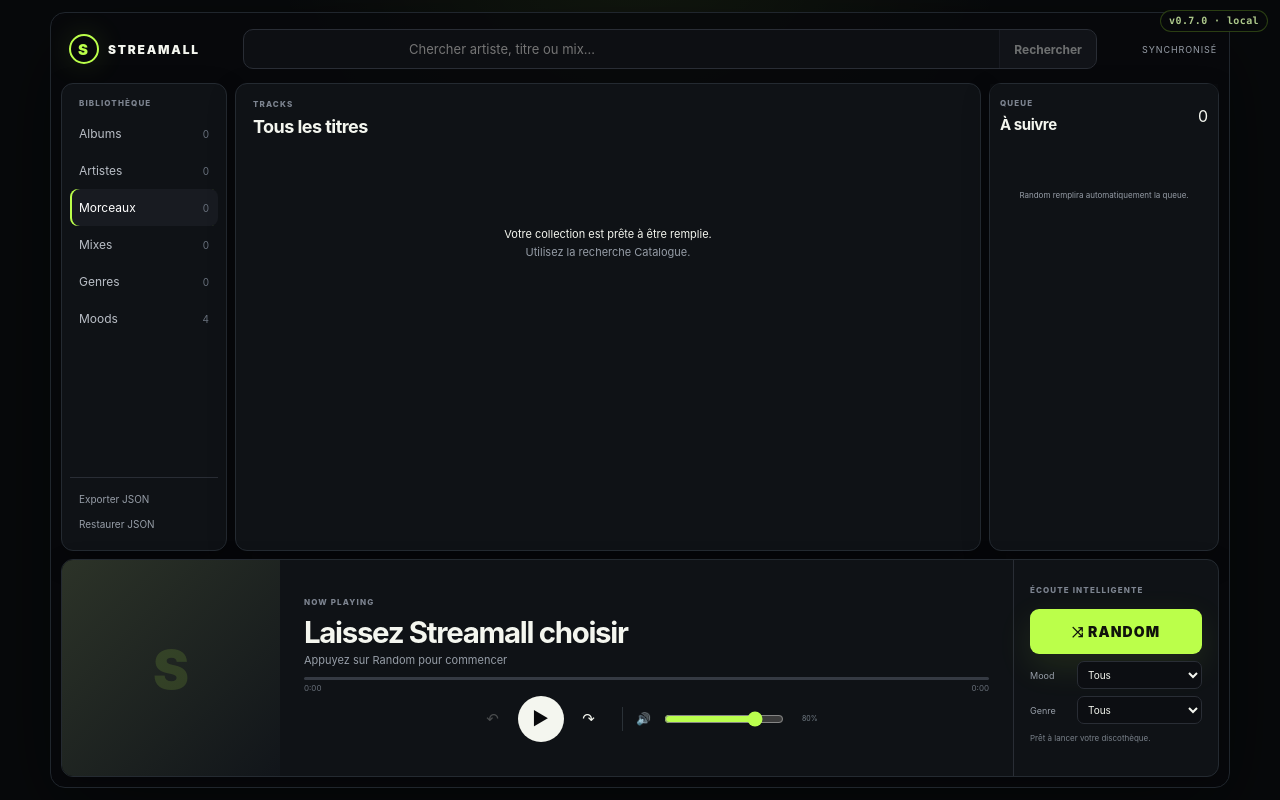
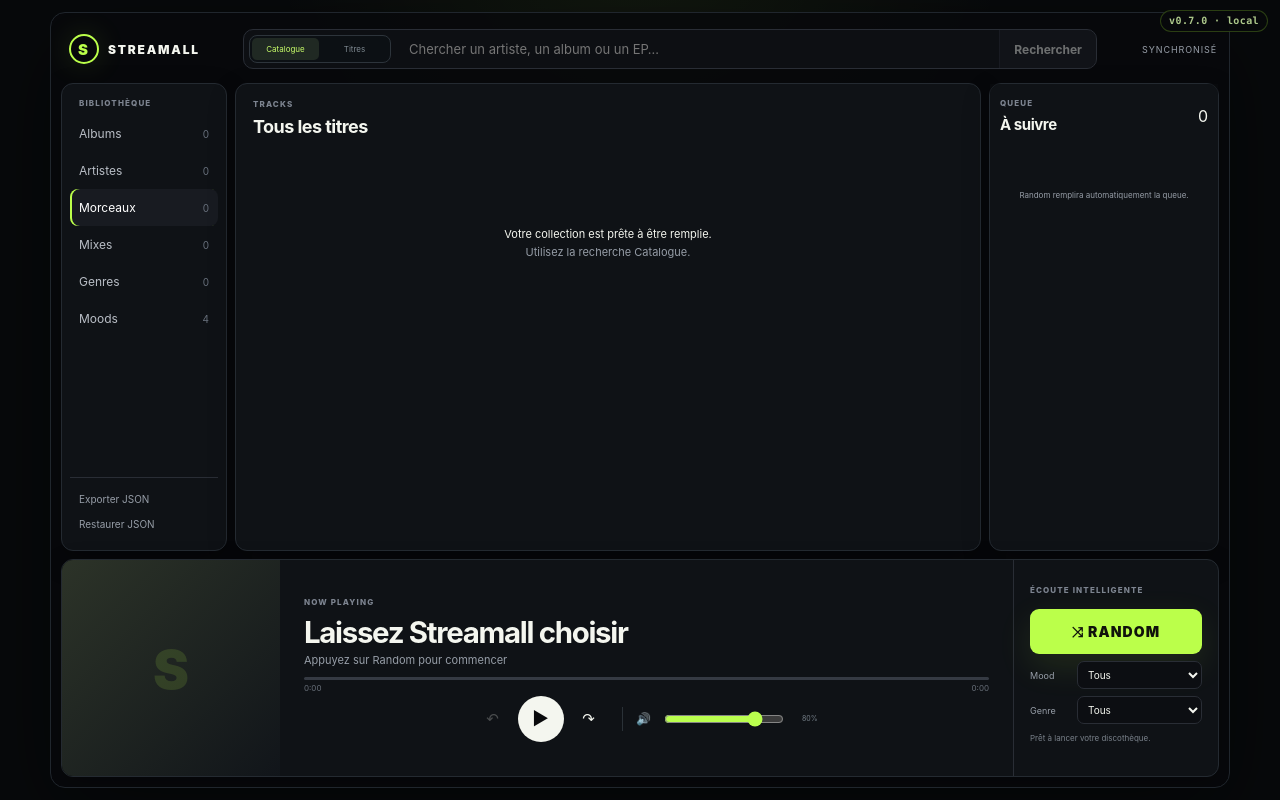
Before and after one commit to Soundprofile59/streamall, a Next.js app: page / in a window 1280 px wide. Built offline with nearby package versions, Linux system fonts and the light colour scheme.

Commit message:
fix: mount main search mode after library load

```diff
--- a/src/client/search-mode-bridge.tsx
+++ b/src/client/search-mode-bridge.tsx
@@ -16,29 +16,36 @@ export function SearchModeBridge() {
   const [mode, setMode] = useState<SearchMode>("catalog");
 
   useEffect(() => {
-    const frame = window.requestAnimationFrame(() => {
+    const findHost = () => {
       const form = document.querySelector<HTMLFormElement>("form.searchbar");
       if (form) setHost(form);
+      return Boolean(form);
+    };
+
+    if (findHost()) return;
+
+    // Streamall renders the search bar only after the library has loaded.
+    // Observe that transition instead of checking once during initial mount.
+    const observer = new MutationObserver(() => {
+      if (findHost()) observer.disconnect();
     });
-    return () => window.cancelAnimationFrame(frame);
+    observer.observe(document.body, { childList: true, subtree: true });
+    return () => observer.disconnect();
   }, []);
 
   useEffect(() => {
     if (!host) return;
     const input = host.querySelector<HTMLInputElement>('input[aria-label="Recherche multi-provider"]');
+    const submitButton = host.querySelector<HTMLButtonElement>('button[type="submit"]');
     if (!input) return;
 
     input.placeholder = mode === "catalog"
       ? "Chercher un artiste, un album ou un EP…"
       : "Chercher un titre ou un mix…";
 
-    const onSubmit = (event: SubmitEvent) => {
-      if (mode !== "catalog") return;
+    const launchCatalog = () => {
       const value = input.value.trim();
-      event.preventDefault();
-      event.stopImmediatePropagation();
       if (value.length < 2) return;
-
       document.querySelector<HTMLButtonElement>(".catalog-launcher")?.click();
       window.requestAnimationFrame(() => {
         window.requestAnimationFrame(() => {
@@ -50,8 +57,35 @@ export function SearchModeBridge() {
       });
     };
 
+    const onSubmit = (event: SubmitEvent) => {
+      if (mode !== "catalog") return;
+      event.preventDefault();
+      event.stopImmediatePropagation();
+      launchCatalog();
+    };
+
+    const onButtonClick = (event: MouseEvent) => {
+      if (mode !== "catalog") return;
+      event.preventDefault();
+      event.stopImmediatePropagation();
+      launchCatalog();
+    };
+
+    const onKeyDown = (event: KeyboardEvent) => {
+      if (mode !== "catalog" || event.key !== "Enter") return;
+      event.preventDefault();
+      event.stopImmediatePropagation();
+      launchCatalog();
+    };
+
     host.addEventListener("submit", onSubmit, true);
-    return () => host.removeEventListener("submit", onSubmit, true);
+    submitButton?.addEventListener("click", onButtonClick, true);
+    input.addEventListener("keydown", onKeyDown, true);
+    return () => {
+      host.removeEventListener("submit", onSubmit, true);
+      submitButton?.removeEventListener("click", onButtonClick, true);
+      input.removeEventListener("keydown", onKeyDown, true);
+    };
   }, [host, mode]);
 
   if (!host) return null;
```
